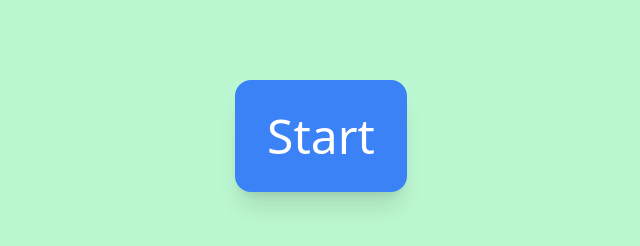
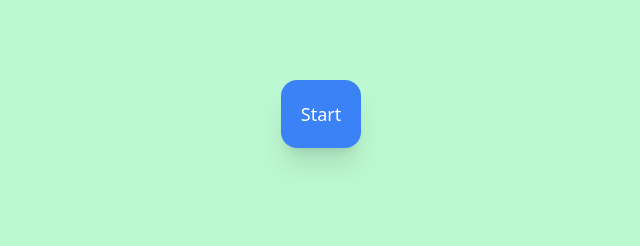
Before and after one commit to alewilliam789/etch-a-sketch, a website: page index.html in a window 1280 px wide. Shown: the whole page, without its empty margins (319-959 px from the left). Drawn offline with nearby package versions, Linux system fonts and the light colour scheme.

Commit message:
Change large button size

```diff
--- a/index.html
+++ b/index.html
@@ -9,7 +9,7 @@
 </head>
 <body class="bg-green-200">
         <div id="button-holder" class="flex justify-center py-20">
-            <button id="game-button" class="bg-blue-500 text-5xl text-white p-8 rounded-2xl shadow-xl" onclick="createGrid(); changeButton();">Start</button>
+            <button id="game-button" class="bg-blue-500 text-lg text-white p-5 rounded-2xl shadow-xl" onclick="createGrid(); changeButton();">Start</button>
         </div>
         <div class="max-w-[960px] min-w-max max-h-[960px] min-h-max mx-auto">
             <div id="grid" class="flex flex-col">
```
